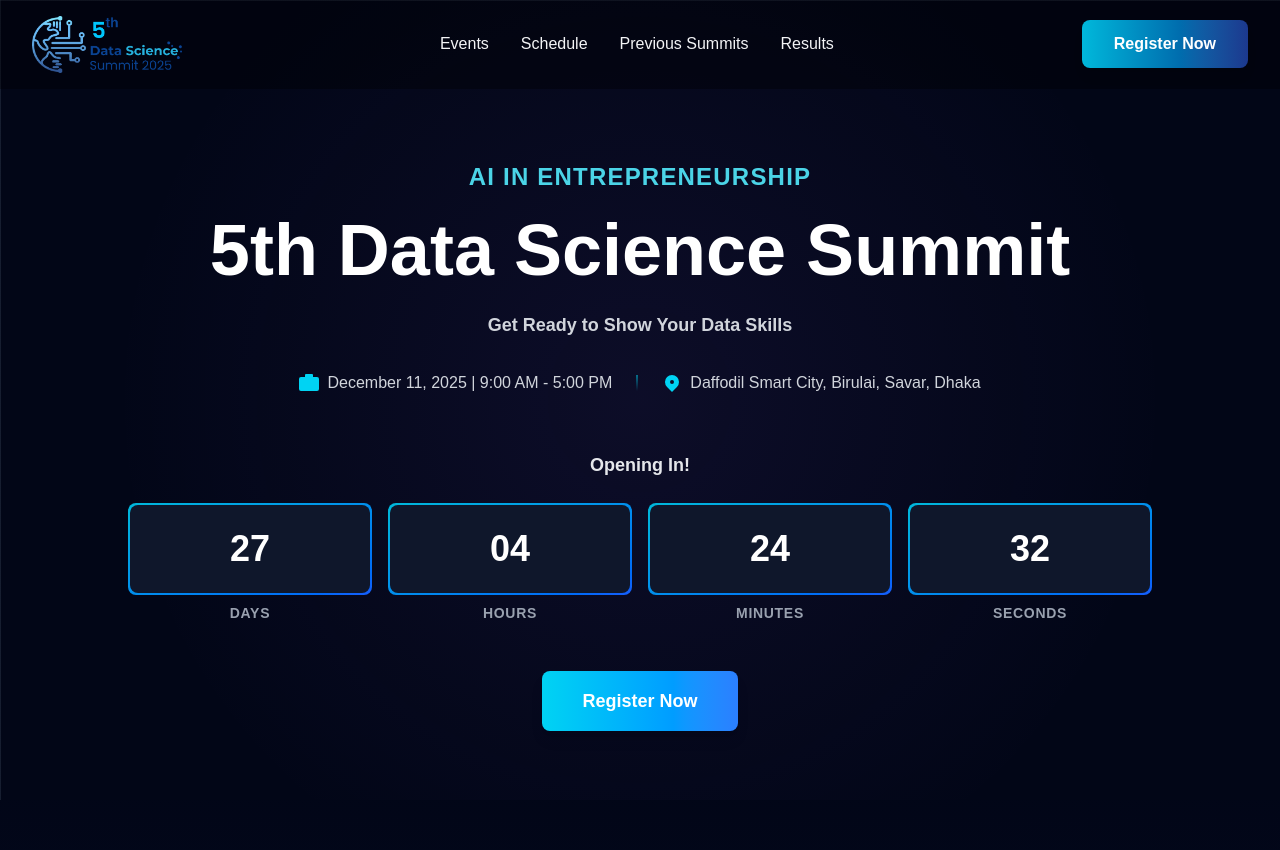
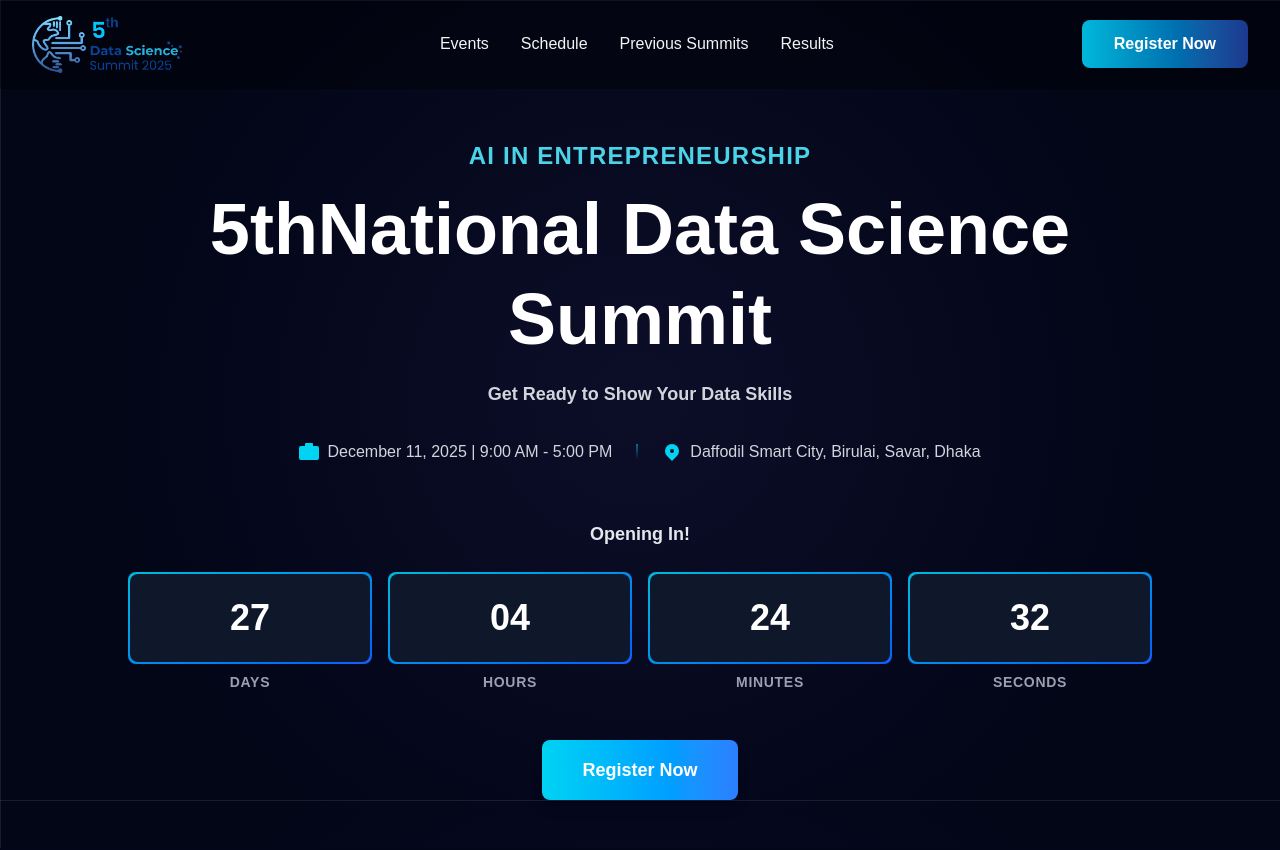
Before and after one commit to KhandakerSamin/data-science-summit-2025, a Next.js app: page / in a window 1280 px wide. Shown: the top 850 px of the page. Built offline with nearby package versions, Linux system fonts and the light colour scheme.

Commit message:
feat: Update Hero component title and improve layout for better readability

```diff
--- a/src/components/Hero.js
+++ b/src/components/Hero.js
@@ -68,14 +68,14 @@ export default function Hero() {
             AI in Entrepreneurship
           </h3>
           <h1 className="text-4xl py-3 md:py-0 md:text-5xl lg:text-7xl font-bold text-white mb-2 md:mb-4 leading-tight">
-            5th<br className='block md:hidden'/> Data Science <br className='block md:hidden'/> Summit
+            5th<br className='block md:hidden' />National Data Science <br className='block md:hidden' /> Summit
           </h1>
           <p className="text-base md:text-lg text-gray-300 font-semibold mt-3 md:mt-4">
             Get Ready to Show Your Data Skills
           </p>
         </div>
 
-          <div className="flex flex-col sm:flex-row items-center justify-center gap-3 md:gap-6 mb-10 md:mb-14 text-gray-300 text-sm md:text-base">
+        <div className="flex flex-col sm:flex-row items-center justify-center gap-3 md:gap-6 mb-10 md:mb-14 text-gray-300 text-sm md:text-base">
           <div className="flex items-center gap-2">
             <svg className="w-5 h-5 text-cyan-400" fill="currentColor" viewBox="0 0 20 20">
               <path d="M6 2a1 1 0 011-1h6a1 1 0 011 1v2h4a2 2 0 012 2v10a2 2 0 01-2 2H2a2 2 0 01-2-2V6a2 2 0 012-2h4V2z" />
@@ -109,9 +109,9 @@ export default function Hero() {
         {/* Call to Action Button */}
         <div className="mt-8 md:mt-10">
           <Link href="#events">
-          <button className="bg-linear-to-r from-cyan-400 to-blue-500 text-white px-6 md:px-10 py-3 md:py-4 font-bold text-base md:text-lg rounded-lg hover:from-cyan-300 hover:to-blue-400 transition-all duration-300 hover:-translate-y-1 shadow-lg hover:shadow-xl">
-            Register Now
-          </button>
+            <button className="bg-linear-to-r from-cyan-400 to-blue-500 text-white px-6 md:px-10 py-3 md:py-4 font-bold text-base md:text-lg rounded-lg hover:from-cyan-300 hover:to-blue-400 transition-all duration-300 hover:-translate-y-1 shadow-lg hover:shadow-xl">
+              Register Now
+            </button>
           </Link>
         </div>
       </div>
```
